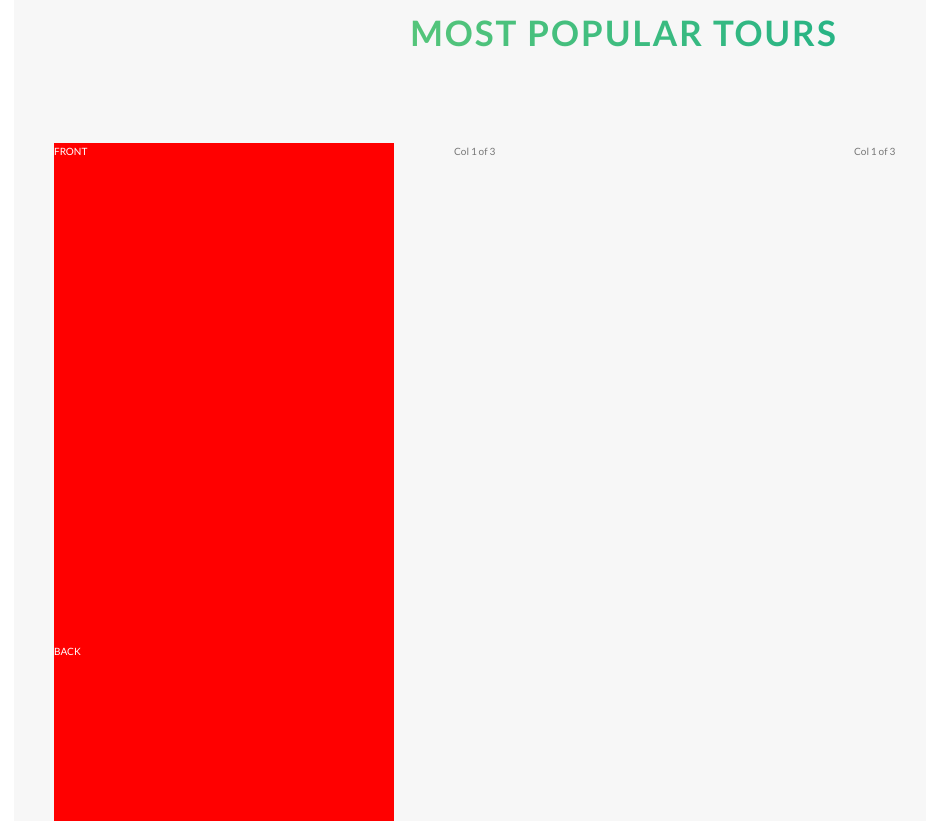
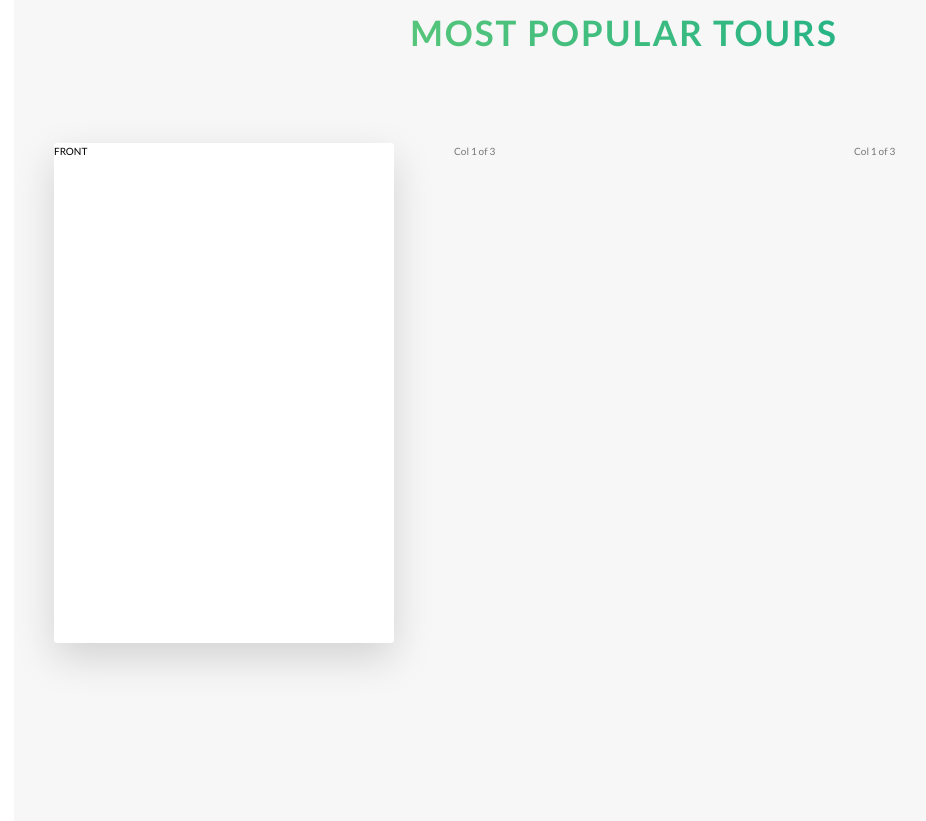
Before and after one commit to olesia-ag/natours, a website: page index.html in a window 1280 px wide. Shown: the part 2299-3120 px from the top of the page, without its empty margins (16-942 px from the left). Drawn offline with Linux system fonts and the light colour scheme.

Commit message:
added card

```diff
--- a/index.html
+++ b/index.html
@@ -102,9 +102,7 @@
 					<div class="col-1-of-4">
 						<div class="feature-box">
 							<i class="icon-basic-map feature-box__icon"></i>
-							<h3 class="heading-tertiary u-margin-bottom-small">
-								Find a way
-							</h3>
+							<h3 class="heading-tertiary u-margin-bottom-small">Find a way</h3>
 							<p class="feature-box__text">
 								Lorem ipsum dolor, sit amet consectetur adipisicing elit.
 							</p>
@@ -126,20 +124,20 @@
 		</main>
 		<section class="section-tours">
 			<div class="u-center-text u-margin-bottom-big">
-				<h2 class="heading-secondary">
-					Most popular tours
-				</h2>
+				<h2 class="heading-secondary">Most popular tours</h2>
 			</div>
 			<div class="row">
 				<div class="col-1-of-3">
-					<div class="card"><div class="card_side card_side_front">FRONT</div></div>
-					<div class="card"><div class="card_side card_side_back">BACK</div></div>
+					<div class="card">
+						<div class="card_side card_side--front">FRONT</div>
+						<div class="card_side card_side--back card_side--back-1">BACK</div>
+					</div>
 				</div>
 				<div class="col-1-of-3">
-					Col 1 of 3
+				Col 1 of 3
 				</div>
 				<div class="col-1-of-3">
-					Col 1 of 3
+				Col 1 of 3
 				</div>
 			</div>
 		</section>
--- a/sass/abstracts/_variables.scss
+++ b/sass/abstracts/_variables.scss
@@ -8,6 +8,10 @@ $color-grey-light-1: #f7f7f7;
 $color-grey-dark: #777;
 $color-white: #fff;
 $color-black: #000;
+$color-secondary-light: #ffb990;
+$color-secondary-dark: #ff7730;
+$color-tertiary-light: #2998ff;
+$color-tertiary-dark: #5643fa;
 
 //FONT
 $default-font-size: 1.6rem;
@@ -16,3 +20,7 @@ $default-font-size: 1.6rem;
 $grid-width: 114rem;
 $gutter-vertical: 8rem;
 $gutter-horizontal: 6rem;
+
+
+//SHADOWS
+$light-box-shadow: 0 1.5rem 4rem rgba($color-black, .15);
--- a/sass/components/_card.scss
+++ b/sass/components/_card.scss
@@ -1,15 +1,40 @@
 .card {
 	perspective: 150rem;
   -moz-respective: 150rem;
-  color: white;
+	color: black;;
+	position: relative;
+	height: 50rem;
+
 // .card:hover <- when .card_side will be transformed
 	&_side {
-		background-color: red;
 		height: 50rem;
-		transition: all 0.8s;
+		transition: all .8s ease;
+		position: absolute;
+		top: 0;
+		left: 0;
+		width: 100%;
+		backface-visibility: hidden;
+		border-radius: 3px;
+		box-shadow: $light-box-shadow;
+
+		&--front{
+			background-color: $color-white;
+		}
+
+		&--back{
+			transform: rotateY(180deg);
+
+			&-1{
+				background-image: linear-gradient(to right bottom, $color-secondary-light, $color-secondary-dark);
+			}
+		}
 	}
 
-	&:hover &_side {
+	&:hover &_side--front {
 		transform: rotateY(180deg);
 	}
+
+	&:hover &_side--back {
+		transform: rotateY(0);
+	}
 }
```
Also changed, not shown: package.json (+3 -5 lines), README.md (added), css/style.css, 2 other files.
